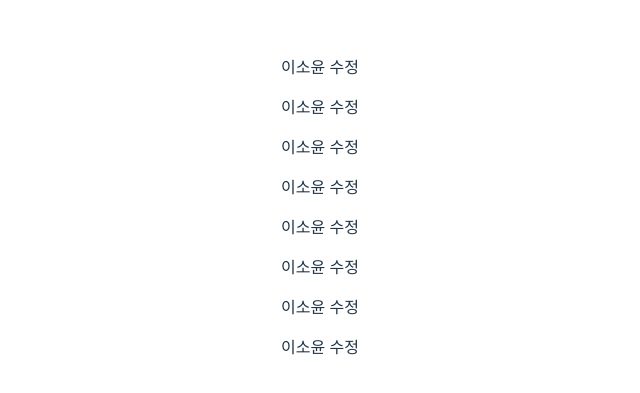
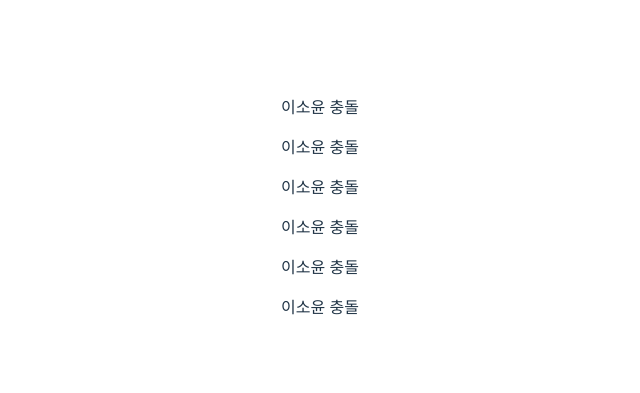
Before and after one commit to oxopolitics-internship-for-zerobase/KMTestingRepo, a React (Vite) app: page / in a window 1280 px wide. Shown: the part 193-586 px from the top of the page, without its empty margins (320-960 px from the left). Built offline with nearby package versions, Linux system fonts and the light colour scheme.

Commit message:
Update 🔥 충돌 발생

```diff
--- a/src/App.jsx
+++ b/src/App.jsx
@@ -16,28 +16,18 @@ function App() {
   return (
     <>
       <div>
-        <p>이소윤 수정</p>
+        <p>이소윤 충돌</p>
+      </div><div>
+        <p>이소윤 충돌</p>
+      </div><div>
+        <p>이소윤 충돌</p>
+      </div><div>
+        <p>이소윤 충돌</p>
+      </div><div>
+        <p>이소윤 충돌</p>
       </div>
       <div>
-        <p>이소윤 수정</p>
-      </div>
-      <div>
-        <p>이소윤 수정</p>
-      </div>
-      <div>
-        <p>이소윤 수정</p>
-      </div>
-      <div>
-        <p>이소윤 수정</p>
-      </div>
-      <div>
-        <p>이소윤 수정</p>
-      </div>
-      <div>
-        <p>이소윤 수정</p>
-      </div>
-      <div>
-        <p>이소윤 수정</p>
+        <p>이소윤 충돌</p>
       </div>
 
     </>
```
